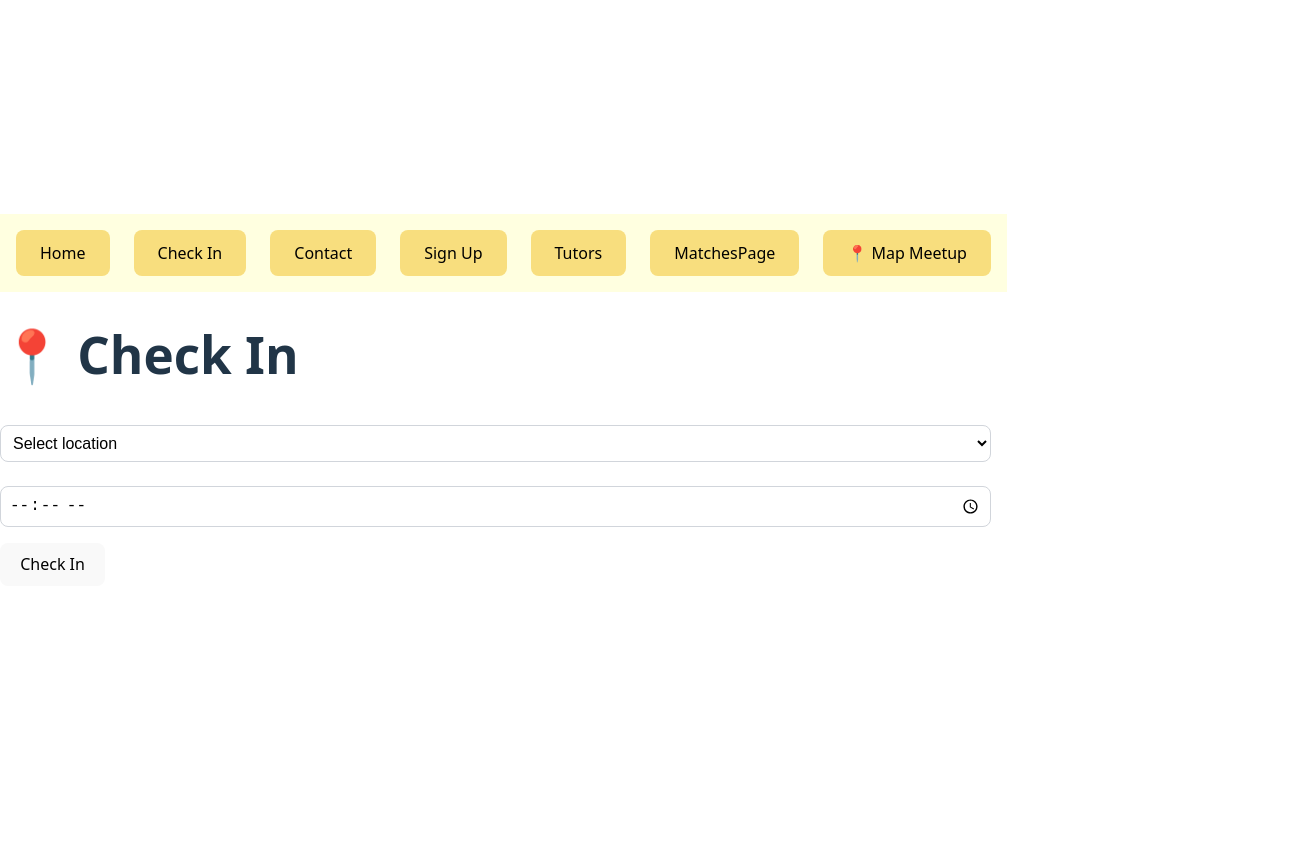
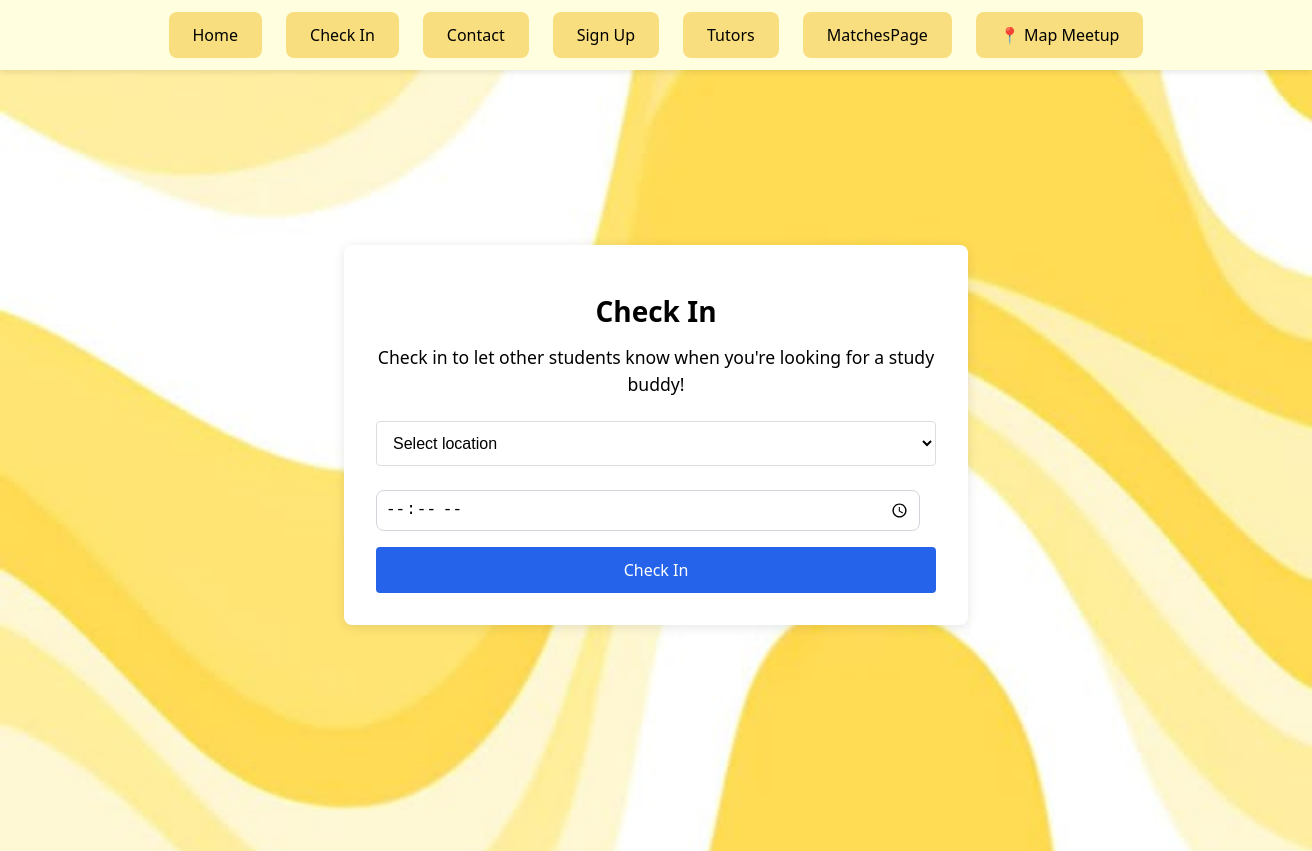
Before and after one commit to kritibhargava1/StudySlug, a React (Vite) app: page /checkin in a window 1280 px wide. Shown: the whole page, 1312 px wide, since content can reach past the window. Before the commit the page ends 800 px from the top, so only its background shows below. Built offline with nearby package versions, Linux system fonts and the light colour scheme.

Commit message:
changes to checkinpage

```diff
--- a/src/components/Navbar.css
+++ b/src/components/Navbar.css
@@ -1,18 +1,25 @@
-/* Navigation container */
+/* Navbar container */
 .navigation-bar {
   width: 100%;
-    max-width: 100vw;
-    background-color: #ffffe0;
-    display: flex;
-    justify-content: center;
-    flex-wrap: wrap;
-    gap: 1.5rem;
-    padding: 1rem;
+  background-color: #ffffe0; /* Light yellow background */
   position: sticky;
   top: 0;
   z-index: 10;
-    overflow-x: hidden;
+  padding: 0.75rem 1rem;
+  box-shadow: 0 2px 6px rgba(0, 0, 0, 0.1);
+  display: flex;
+  justify-content: center;
+  align-items: center;
   box-sizing: border-box;
+}
+
+/* Inner container to constrain content width and center it */
+.nav-content {
+  width: 100%;
+  max-width: 1200px;
+  display: flex;
+  justify-content: center;
+  gap: 1.5rem;
 }
 
 /* Navigation buttons */
@@ -30,5 +37,5 @@
 
 .navigation-button:hover {
   background-color: #fcc80c;
-    transform: translateY(-1px);
+  transform: translateY(-2px);
 }
--- a/src/components/Navbar.jsx
+++ b/src/components/Navbar.jsx
@@ -1,19 +1,35 @@
 import React from 'react';
 import { useNavigate } from 'react-router-dom';
-import './Navbar.css'; // Make sure this path is correct
+import './Navbar.css'; // Ensure this path is correct
 
 function Navbar() {
   const navigate = useNavigate();
 
   return (
     <nav className="navigation-bar">
-      <button className="navigation-button" onClick={() => navigate('/home')}>Home</button>
-      <button className="navigation-button" onClick={() => navigate('/checkin')}>Check In</button>
-      <button className="navigation-button" onClick={() => navigate('/contact')}>Contact</button>
-      <button className="navigation-button" onClick={() => navigate('/signup')}>Sign Up</button>
-      <button className="navigation-button" onClick={() => navigate('/tutors')}>Tutors</button>
-      <button className="navigation-button" onClick={() => navigate('/matches')}>MatchesPage</button>
-      <button className="navigation-button" onClick={() => navigate('/meet-now')}>📍 Map Meetup</button> {/* New button */}
+      <div className="nav-content">
+        <button className="navigation-button" onClick={() => navigate('/home')}>
+          Home
+        </button>
+        <button className="navigation-button" onClick={() => navigate('/checkin')}>
+          Check In
+        </button>
+        <button className="navigation-button" onClick={() => navigate('/contact')}>
+          Contact
+        </button>
+        <button className="navigation-button" onClick={() => navigate('/signup')}>
+          Sign Up
+        </button>
+        <button className="navigation-button" onClick={() => navigate('/tutors')}>
+          Tutors
+        </button>
+        <button className="navigation-button" onClick={() => navigate('/matches')}>
+          MatchesPage
+        </button>
+        <button className="navigation-button" onClick={() => navigate('/meet-now')}>
+          📍 Map Meetup
+        </button>
+      </div>
     </nav>
   );
 }
--- a/src/pages/CheckInPage.jsx
+++ b/src/pages/CheckInPage.jsx
@@ -2,6 +2,7 @@ import React, { useState } from 'react';
 import axios from 'axios';
 import { auth } from '../firebase';
 import mongoose from 'mongoose';
+import '../styles/CheckInPage.css'; // Import the CSS file
 
 const locations = [
   'McHenry Library',
@@ -23,7 +24,6 @@ const locations = [
   'Engineering 2'
 ];
 
-
 function CheckInPage() {
   const [location, setLocation] = useState('');
   const [availableUntil, setAvailableUntil] = useState('');
@@ -34,7 +34,6 @@ function CheckInPage() {
       setMessage('Please log in first.');
       return;
     }
-
 
     const payload = {
       uid: auth.currentUser.uid,
@@ -52,21 +51,34 @@ function CheckInPage() {
   };
 
   return (
-    <div className="p-6 max-w-md mx-auto">
-      <h1 className="text-2xl font-bold mb-4">📍 Check In</h1>
-      <select value={location} onChange={(e) => setLocation(e.target.value)} className="w-full p-2 mb-2 border rounded">
+    <div className="page-container">
+      <div className="checkin-container">
+        <h1 className="checkin-title">Check In</h1>
+        <p className="checkin-info">
+          Check in to let other students know when you're looking for a study buddy!
+        </p>
+        <select
+          value={location}
+          onChange={(e) => setLocation(e.target.value)}
+          className="checkin-select"
+        >
           <option value="">Select location</option>
-        {locations.map(loc => <option key={loc} value={loc}>{loc}</option>)}
+          {locations.map(loc => (
+            <option key={loc} value={loc}>{loc}</option>
+          ))}
         </select>
         <input
           type="time"
           value={availableUntil}
           onChange={(e) => setAvailableUntil(e.target.value)}
-        className="w-full p-2 mb-2 border rounded"
+          className="checkin-input"
           placeholder="Available until"
         />
-      <button onClick={handleCheckIn} className="bg-purple-600 text-white px-4 py-2 rounded">Check In</button>
-      {message && <p className="mt-2">{message}</p>}
+        <button onClick={handleCheckIn} className="checkin-button">
+          Check In
+        </button>
+        {message && <p className="checkin-message">{message}</p>}
+      </div>
     </div>
   );
 }
--- /dev/null
+++ b/src/styles/CheckInPage.css
@@ -0,0 +1,83 @@
+/* Global reset (optional but helps ensure full coverage) */
+html, body {
+    margin: 0;
+    padding: 0;
+    width: 100%;
+    height: 100%;
+  }
+
+  /* Full-page container with the yellow swirly background */
+  .page-container {
+    min-height: 100vh;
+    width: 100vw;
+    background: url("../assets/login-img.jpg") center center / cover no-repeat;
+    display: flex;
+    flex-direction: column;
+    align-items: center;
+    justify-content: center; /* Centers content vertically */
+    padding: 1rem;
+  }
+
+  /* Check-in container styling */
+  .checkin-container {
+    width: 90%;
+    max-width: 35rem; /* Bigger box */
+    padding: 2rem;
+    background-color: #fff; /* White background */
+    border-radius: 8px;
+    box-shadow: 0 2px 12px rgba(0, 0, 0, 0.1);
+  }
+
+  /* Title styling (black text) */
+  .checkin-title {
+    font-size: 1.75rem;
+    font-weight: bold;
+    margin-bottom: 1rem;
+    text-align: center;
+    color: #000; /* Black text */
+  }
+
+  /* Instructional text styling (black text) */
+  .checkin-info {
+    font-size: 1.1rem;
+    text-align: center;
+    margin-bottom: 1rem;
+    color: #000; /* Black text */
+  }
+
+  /* Styling for select dropdown and time input */
+  .checkin-select,
+  .checkin-input {
+    width: 100%;
+    padding: 0.75rem;
+    margin-bottom: 1rem;
+    border: 1px solid #ddd;
+    border-radius: 4px;
+    font-size: 1rem;
+    box-sizing: border-box;
+  }
+
+  /* Check In button styling (blue button) */
+  .checkin-button {
+    width: 100%;
+    background-color: #2563EB; /* Blue */
+    color: #fff;
+    padding: 0.75rem;
+    border: none;
+    border-radius: 4px;
+    cursor: pointer;
+    font-size: 1rem;
+    transition: background-color 0.3s ease;
+  }
+
+  .checkin-button:hover {
+    background-color: #1D4ED8; /* Darker blue on hover */
+  }
+
+  /* Message styling */
+  .checkin-message {
+    margin-top: 1rem;
+    text-align: center;
+    font-size: 1rem;
+    color: #333;
+  }
--- a/src/styles/Tutors.css
+++ b/src/styles/Tutors.css
@@ -80,7 +80,6 @@
 .tutors-input {
   width: 100%;
   height: 50px;
-  padding: 0 60px 0 15px;
   font-size: 1rem;
   border: 1px solid #2563EB;
   border-radius: 15px;
```
Lines whose indentation alone changed are shown as unchanged.
